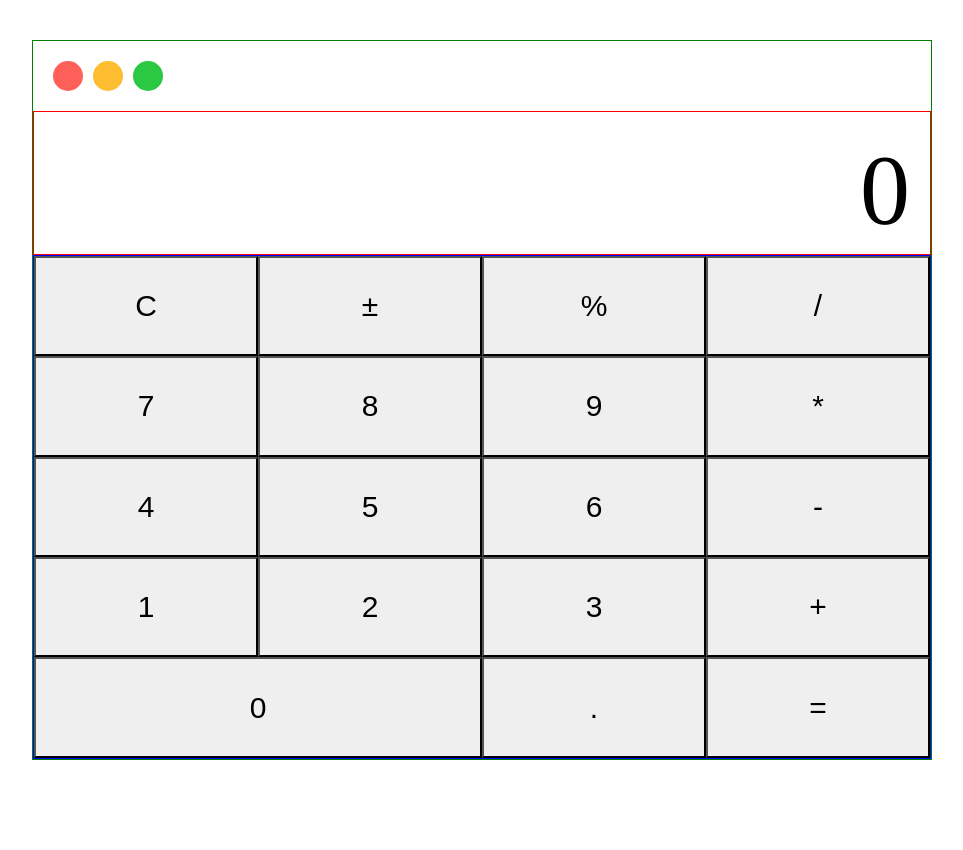
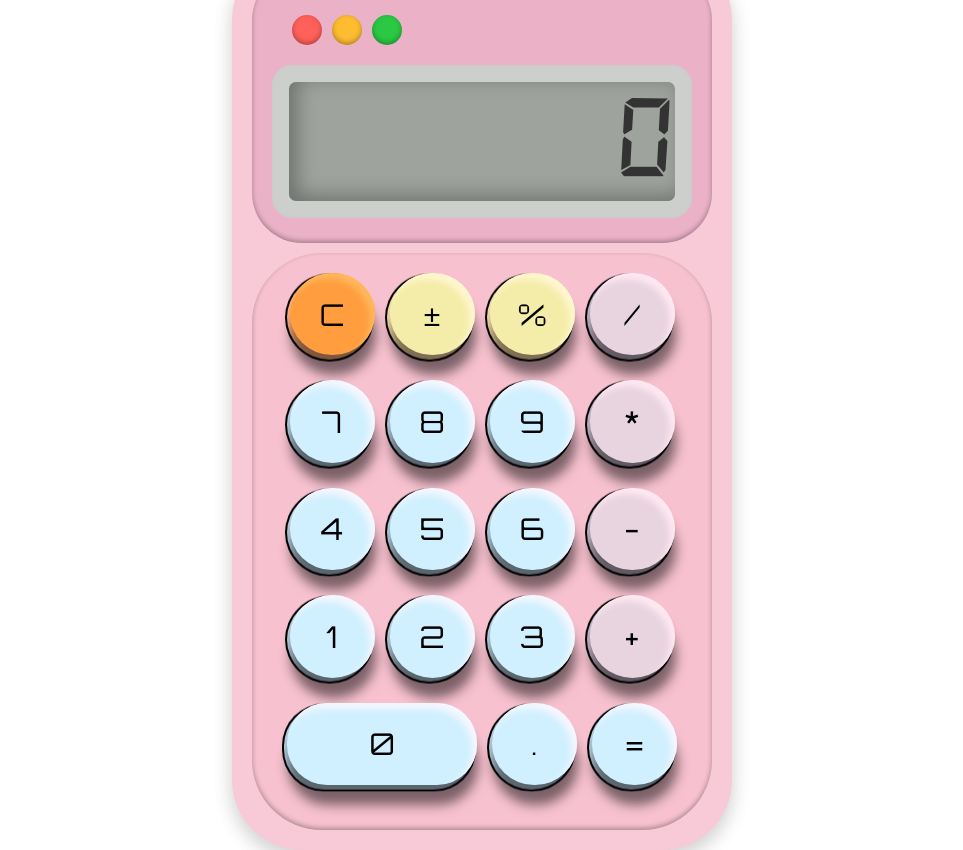
Before and after one commit to jjub0217/calculator, a plain HTML site: page index.html in a window 1280 px wide. Shown: the whole page, without its empty margins (158-1121 px from the left). Before the commit the page ends 800 px from the top, so only its background shows below. Drawn offline with Linux system fonts and the light colour scheme.

Commit message:
자인 변경

```diff
--- a/index.html
+++ b/index.html
@@ -1,22 +1,26 @@
 <!DOCTYPE html>
 <html lang="en">
   <head>
-  <meta charset="UTF-8">
-  <meta http-equiv="X-UA-Compatible" content="IE=edge">
-  <meta name="viewport" content="width=device-width, initial-scale=1.0">
+    <meta charset="UTF-8" />
+    <meta http-equiv="X-UA-Compatible" content="IE=edge" />
+    <meta name="viewport" content="width=device-width, initial-scale=1.0" />
     <title>Document</title>
-  <link rel="stylesheet" href="./style.css">
+    <link rel="stylesheet" href="./style.css" />
     <script src="./index.js" defer></script>
   </head>
   <body>
     <div class="calculator__container">
       <div class="calculator">
+        <div class="calculator__display">
           <div class="calculator__controls">
             <button class="window-btn window-btn--close"></button>
-        <button class="window-btn  window-btn--minsize"></button>
-        <button class="window-btn  window-btn--maxsize"></button>
+            <button class="window-btn window-btn--minsize"></button>
+            <button class="window-btn window-btn--maxsize"></button>
           </div>
+          <div class="display__container">
             <div class="display">0</div>
+          </div>
+        </div>
         <div class="buttons">
           <button type="button" class="button function clear-btn">C</button>
           <button type="button" class="button function">&plusmn;</button>
@@ -40,6 +44,5 @@
         </div>
       </div>
     </div>
-
   </body>
 </html>
--- a/style.css
+++ b/style.css
@@ -1,3 +1,12 @@
+@import url("https://fonts.googleapis.com/css2?family=Orbitron:wght@400..900&display=swap");
+
+@font-face {
+  font-family: "Segment7Standard";
+  src: url("./Segment7Standard.woff2") format("woff2");
+  font-weight: 500;
+  font-display: swap;
+}
+
 /* 모든 요소의 기본 여백 제거 */
 * {
   margin: 0;
@@ -11,6 +20,10 @@ body {
   height: 100%;
 }
 
+button {
+  border: 0;
+}
+
 .calculator__container {
   display: flex;
   align-items: center;
@@ -21,9 +34,19 @@ body {
 .calculator {
   display: flex;
   flex-direction: column;
-  width: 900px;
-  height: 90%;
-  border: 1px solid green;
+  gap: 10px;
+  width: 500px;
+  height: 900px;
+  background-color: #f8cad7;
+  border-radius: 70px;
+  padding: 20px;
+  box-shadow: 0 8px 20px rgba(0, 0, 0, 0.1), 0 8px 20px rgba(0, 0, 0, 0.1);
+}
+.calculator__display {
+  padding: 25px 20px;
+  border-radius: 50px;
+  background-color: #ebb1c7;
+  box-shadow: inset 0px -2px 5px 0px rgba(0, 0, 0, 0.3);
 }
 .calculator__controls {
   display: flex;
@@ -31,11 +54,29 @@ body {
   width: 100%;
   padding: 20px;
 }
+.display__container {
+  background-color: #cdcfcc;
+  border: 2px solid #ccc;
+  color: #333;
+  font-family: "Segment7Standard";
+  border-radius: 20px;
+  padding: 15px;
+}
+
+.display {
+  font-size: 100px;
+  padding-top: 10px;
+  text-align: right;
+  background-color: #9ea39d;
+  border-radius: 7px;
+  box-shadow: inset 8px -5px 20px 0px rgba(0, 0, 0, 0.3);
+}
 .window-btn {
   width: 30px;
   height: 30px;
   border-radius: 50%;
   border: 0;
+  box-shadow: inset 0px -2px 5px 0px rgba(0, 0, 0, 0.3);
 }
 .window-btn--close {
   background-color: #ff6059;
@@ -47,36 +88,100 @@ body {
   background-color: #2ac843;
 }
 
-.display {
-  height: 20%;
-  padding: 20px;
-  border: 1px solid red;
-  font-size: 100px;
-  text-align: right;
-}
-
 .buttons {
   display: flex;
   flex-wrap: wrap;
+  justify-content: center;
   height: 80%;
-  border: 1px solid blue;
+  column-gap: 15px;
+  padding: 20px;
+  background: #f7c1cf;
+  border-radius: 70px;
+  box-shadow: inset 0px -2px 5px 0px rgba(0, 0, 0, 0.3);
 }
 
 .button {
-  width: calc(100% / 4);
-  height: calc(100% / 5);
-  background-color: #efefef;
+  position: relative;
   cursor: pointer;
+  border-radius: 50%;
   font-size: 30px;
+  color: #000;
+  background-color: #d0f0ff;
+  transform-style: preserve-3d;
+  width: calc((100% / 4) - 20px);
+  height: calc((100% / 5) - 25px);
+  transition: transform 150ms cubic-bezier(0, 0, 0.58, 1);
+  font-family: "Orbitron", sans-serif;
 }
-.zero{
-  width: 50%;
+.button::before {
+  position: absolute;
+  content: "";
+  width: 100%;
+  height: 102%;
+  top: 2px;
+  left: -3px;
+  right: 0;
+  bottom: 0;
+  background: #b6cbdc;
+  border-radius: inherit;
+  box-shadow: 0px 0px 0 2px #000;
+  transform: translate3d(0em, 0.02em, -1em);
+  transition: left 150ms cubic-bezier(0, 0, 0.58, 1);
 }
 
-.button:hover{
-  background-color: #e2e2e2;
+.function {
+  background-color: #f4eda9;
 }
-.button:active{
+
+.operator {
+  background-color: #e8d4df;
+}
+.zero {
+  width: calc(50% - 20px);
+  border-radius: 40px;
+}
+
+.button:hover {
+  transform: translate(0, 0.25em);
+  /* background-color: #e2e2e2; */
+}
+.button:hover::before {
+  left: -1px;
+}
+
+.button:active {
   background-color: #5030e3;
   color: #fff;
 }
+
+/* 숫자 버튼 */
+.button.number,
+.button.equal-btn {
+  box-shadow: inset -5px 6px 6px #f6f6fe, 1px 20px 12px rgba(0, 0, 0, 0.5);
+}
+.button.function {
+  box-shadow: inset -5px 6px 6px #fff6d2, 1px 20px 12px rgba(0, 0, 0, 0.5);
+}
+.button.operator {
+  box-shadow: inset -5px 6px 6px #ffe8f2, 1px 20px 12px rgba(0, 0, 0, 0.5);
+}
+.button.clear-btn {
+  background-color: #ff9d3f;
+  box-shadow: inset -5px 6px 6px #ffb85b, 1px 20px 12px rgba(0, 0, 0, 0.5);
+}
+
+.button.function:before {
+  background: #fadca8;
+}
+.button.operator::before {
+  background: #c5b4c6;
+}
+
+.button.clear-btn::before {
+  background-color: #ffae7f;
+}
+
+.button:active {
+  background-color: #333;
+  color: #fff;
+}
```
Also changed, not shown: Segment7Standard.woff2 (added). Lines whose indentation alone changed are shown as unchanged.
